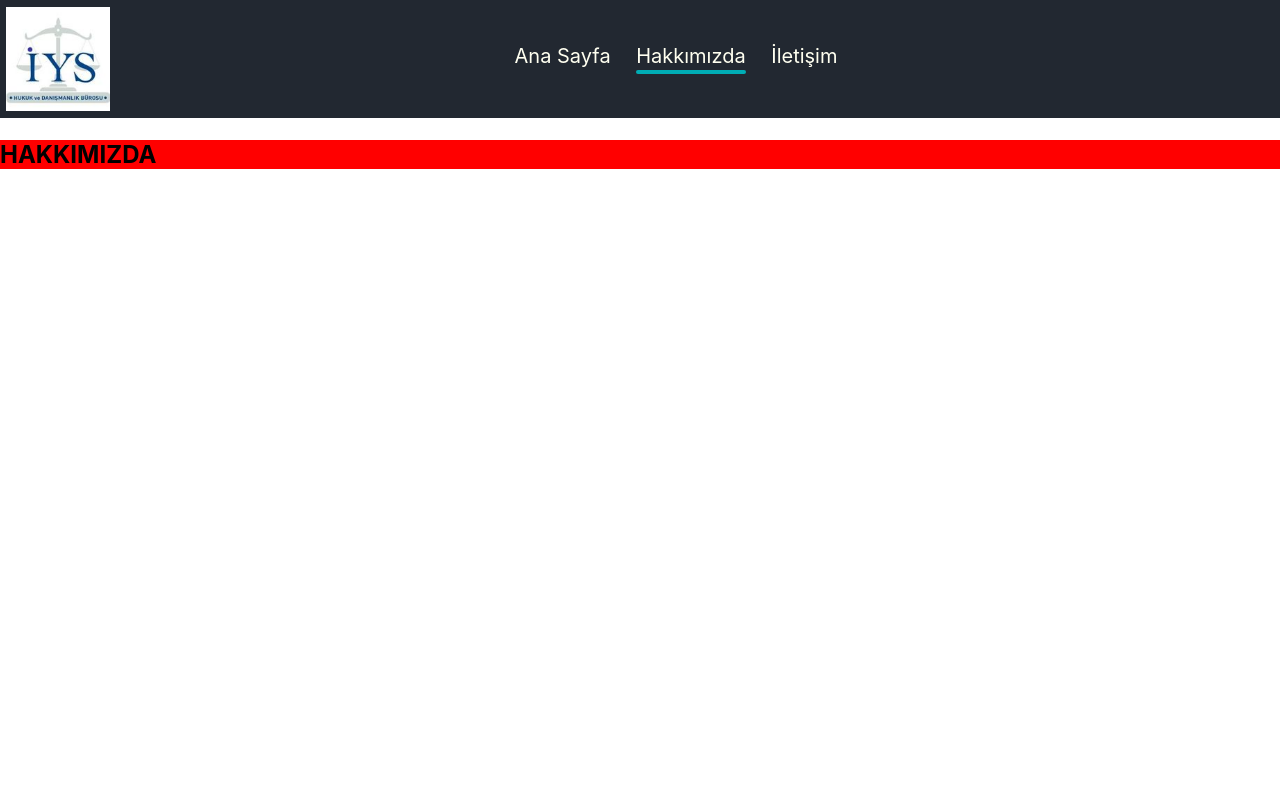
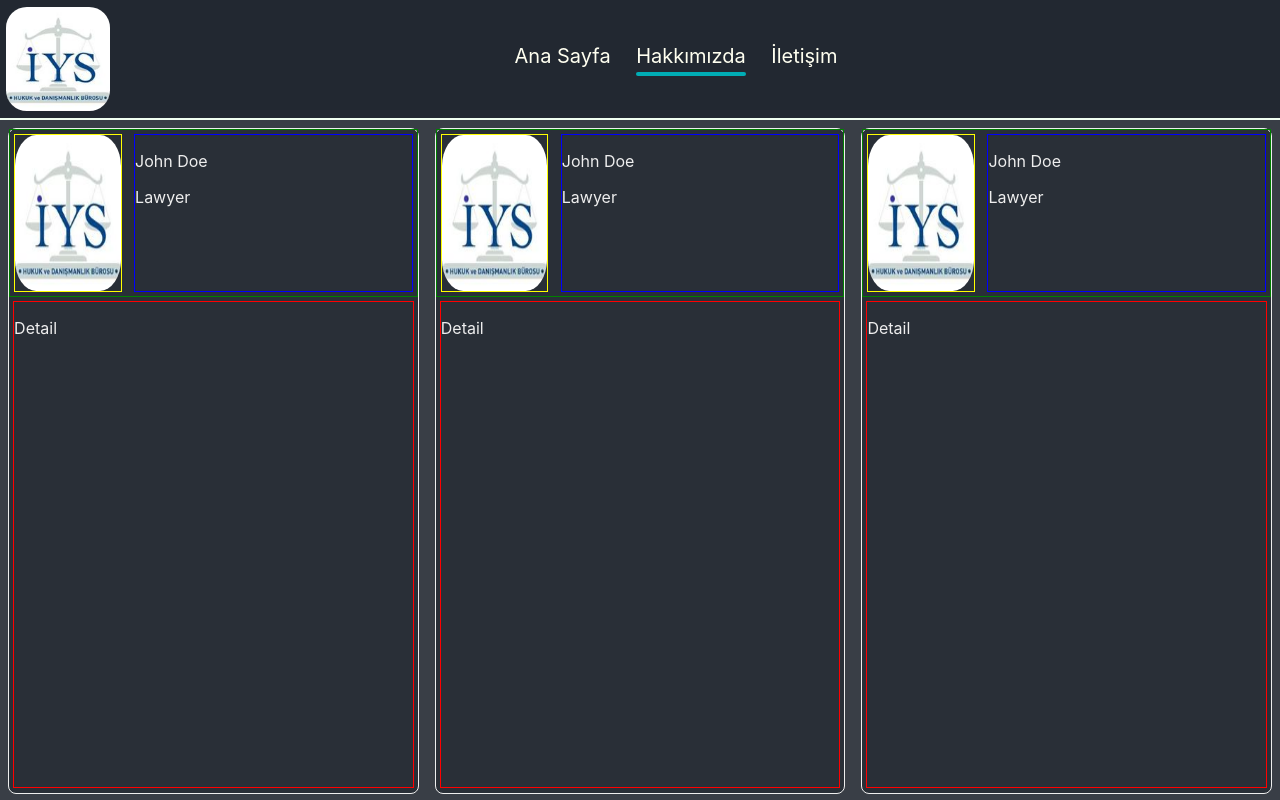
Before and after one commit to ibrahimyilgor/lawyer, a React (Create React App) app: page /hakkimizda in a window 1280 px wide. Built offline with nearby package versions, Linux system fonts and the light colour scheme; what google-maps-react would draw is missing.

Commit message:
feat: about page design

```diff
--- a/src/App.css
+++ b/src/App.css
@@ -1,4 +1,5 @@
 .Root{
     overflow-x: hidden;
     overflow-y: hidden;
+    background-color:#393E46;
 }
--- a/src/Navigation/TopNav.css
+++ b/src/Navigation/TopNav.css
@@ -27,6 +27,7 @@
 .Link:hover {
   background-color:#00ADB5 ;
   border-radius: 0.5vmin;
+  padding:0.3vh;
 }
 
 .SelectedLink {
@@ -38,11 +39,12 @@
 .SelectedLink:hover {
   background-color: #00ADB5;
   border-radius: 0.5vmin;
+  padding:0.3vh;
 }
 
 .Highlight {
   width: auto;
-  margin-top: 0.3vh;
+  margin-top: 0.5vh;
   height : 0.5vh;
   border-radius: 5px;
   background-color:#00ADB5;
@@ -62,6 +64,7 @@
 
 .Line {
   height: 0.25vh;
+  background-color:honeydew ;
 }
 
 .Logo {
--- a/src/Pages/About.css
+++ b/src/Pages/About.css
@@ -1,3 +1,104 @@
 .About {
-    background-color:red ;
+    background-color:#393E46;
+    height: 85vh;
+    display: flex;
+    color:#EEEEEE;
   }
+
+img {
+  border-radius: 20%;
+}
+
+.PhotoAndText{
+    margin:1vh;
+    width:33vw;
+    height: 83vh;
+    border-style: groove;
+    border-color: #EEEEEE;
+    border-width: 1px;
+    background-color: #222831AA;
+    border-radius: 1vh;
+}
+
+.Top {
+  border-style: groove;
+  border-color: green;
+  border-width: 1px;
+  height: 25%;
+}
+
+.Bottom {
+  border-style: groove;
+  border-color: red;
+  border-width: 1px;
+  height: 73%;
+  margin: 1%;
+}
+
+.Photo {
+  border-style: groove;
+  border-color: yellow;
+  border-width: 1px;
+  width: 26%;
+  height: 94%;
+  float:left;
+  margin:1%;
+}
+
+.Title {
+  border-style: groove;
+  border-color: blue;
+  border-width: 1px;
+  width: 68%;
+  height: 94%;
+  float:right;
+  margin:1%;
+}
+
+@media (orientation: portrait){
+  .About {
+    background-color:#393E46;
+    color:#EEEEEE;
+    flex-direction: column;
+    overflow-y: auto;
+    height: auto;
+  }
+
+  .PhotoAndText{
+    margin:1vh;
+    width: 95%;
+    height: 65vw;
+    border-style: groove;
+    border-color: #EEEEEE;
+    border-width: 1px;
+    background-color: #222831AA;
+    border-radius: 1vh;
+  }
+
+  .Top {
+
+    height: 22vw;
+  }
+
+  .Bottom {
+
+    height: 40vw;
+    margin: 1%;
+  }
+
+  .Photo {
+
+    width: 20vw;
+    height: 20vw;
+    float:left;
+    margin:1%;
+  }
+
+  .Title {
+
+    width: 66vw;
+    height: 20vw;
+    float:right;
+    margin:1%;
+  }
+}
--- a/src/Pages/About.js
+++ b/src/Pages/About.js
@@ -1,5 +1,6 @@
 import React, {useEffect} from "react";
 import './About.css';
+import logo from '../logo.png'; // with import
 
 const About = () => {
 
@@ -9,7 +10,48 @@ const About = () => {
 
   return (
     <div className="About">
-      <h2>HAKKIMIZDA</h2>
+      <div className="PhotoAndText">
+        <div className="Top">
+          <div className="Photo">
+            <img width="100%" alt="logo" height="100%" src={logo} />
+          </div>
+          <div className="Title">
+            <p>John Doe</p>
+            <p>Lawyer</p>
+          </div>
+        </div>
+        <div className="Bottom">
+          <p>Detail</p>
+        </div>
+      </div>
+      <div className="PhotoAndText">
+        <div className="Top">
+          <div className="Photo">
+            <img width="100%" alt="logo" height="100%" src={logo} />
+          </div>
+          <div className="Title">
+            <p>John Doe</p>
+            <p>Lawyer</p>
+          </div>
+        </div>
+        <div className="Bottom">
+          <p>Detail</p>
+        </div>
+      </div>
+      <div className="PhotoAndText">
+        <div className="Top">
+          <div className="Photo">
+            <img width="100%" alt="logo" height="100%" src={logo} />
+          </div>
+          <div className="Title">
+            <p>John Doe</p>
+            <p>Lawyer</p>
+          </div>
+        </div>
+        <div className="Bottom">
+          <p>Detail</p>
+        </div>
+      </div>
     </div>
 
   );
--- a/src/Pages/Contact.css
+++ b/src/Pages/Contact.css
@@ -72,17 +72,12 @@ a {
         color:darkslategray ;
         width: auto;
         height: auto;
-        overflow-y: hidden;
     }
 
     .Right{
         background-color:#393E46 ;
         width: 100%;
         height:auto;
-    }
-
-    .Root{
-        flex-direction: column;
     }
 
     .IconAndText{
```
